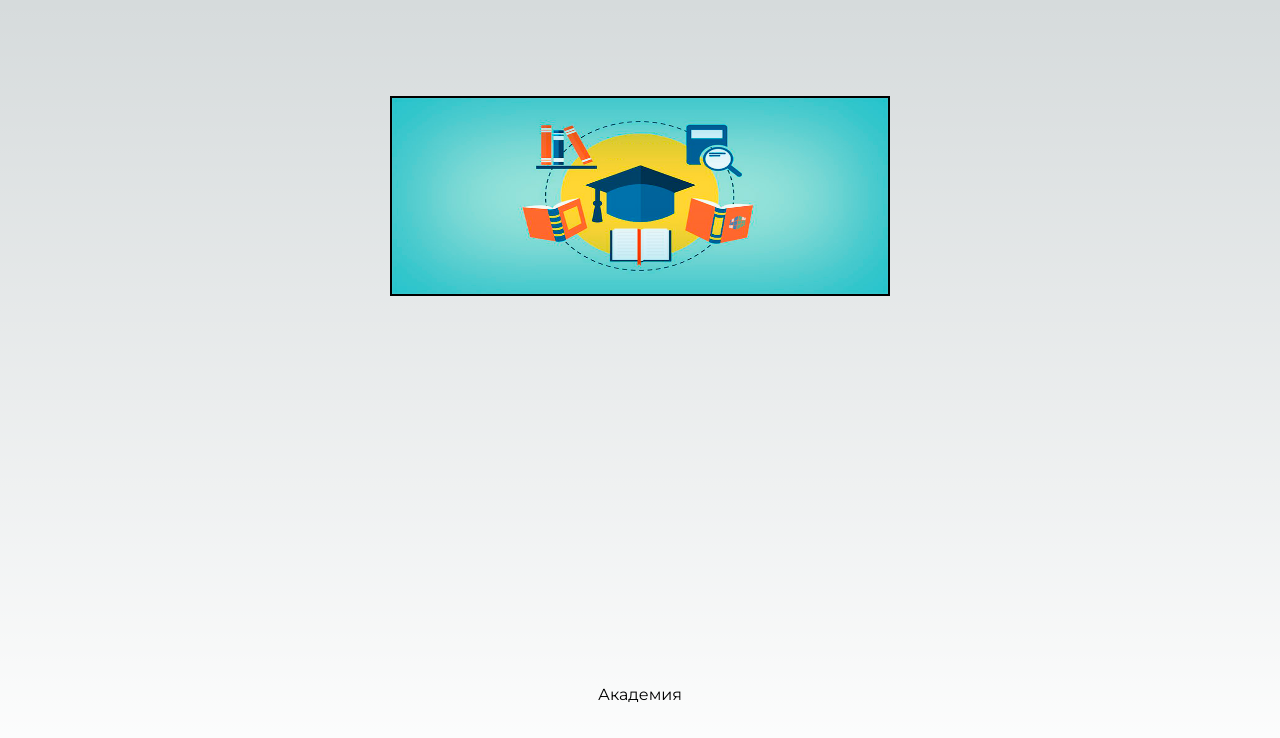
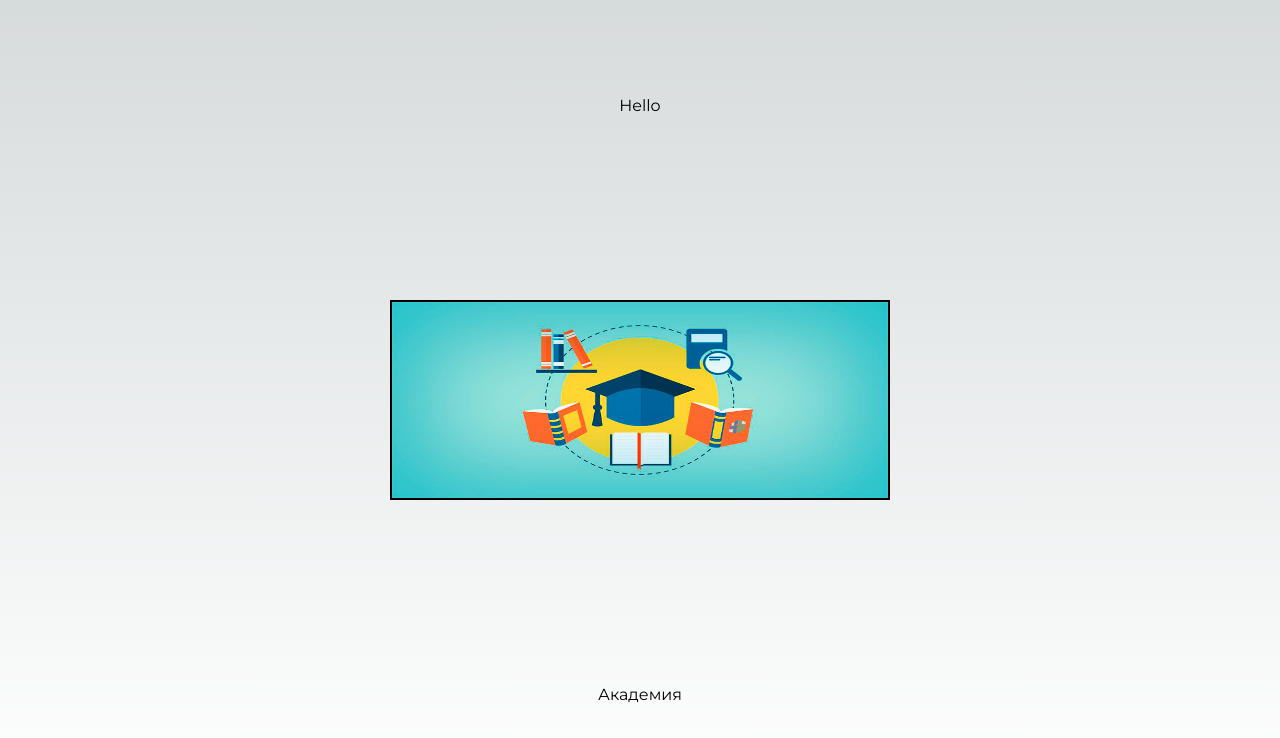
Before and after one commit to EgorEast/slobodskie-education, a Next.js app: page / in a window 1280 px wide. Shown: the top 738 px of the page. Built offline with nearby package versions, Linux system fonts and the light colour scheme.

Commit message:
added routing examples

```diff
--- a/src/app/globals.css
+++ b/src/app/global-style.tsx
@@ -1,4 +1,9 @@
-:root {
+'use client';
+
+import { createGlobalStyle } from 'styled-components';
+
+export const GlobalStyle = createGlobalStyle<{ $whiteColor?: boolean }>`
+  :root {
   --max-width: 1100px;
   --border-radius: 12px;
   --font-mono: ui-monospace, Menlo, Monaco, 'Cascadia Mono', 'Segoe UI Mono', 'Roboto Mono',
@@ -44,6 +49,8 @@ body {
 }
 
 body {
+  height: 100vh;
+  max-height: 100vh;
   color: var(--foreground);
   background: linear-gradient(to bottom, transparent, var(--background-end)) var(--background-start);
 }
@@ -58,3 +65,5 @@ a {
     color-scheme: dark;
   }
 }
+
+`;
--- /dev/null
+++ b/src/app/hello/(id-s)/2/page.tsx
@@ -0,0 +1,5 @@
+import { NextPage } from 'next';
+
+const IndexedHello: NextPage = () => <div>2</div>;
+
+export default IndexedHello;
--- a/src/app/layout.tsx
+++ b/src/app/layout.tsx
@@ -1,6 +1,6 @@
-import './globals.css';
 import type { Metadata } from 'next';
 import { Montserrat } from 'next/font/google';
+import { GlobalStyle } from './global-style';
 
 const inter = Montserrat({ subsets: ['latin', 'cyrillic'] });
 
@@ -14,6 +14,7 @@ export const metadata: Metadata = {
 export default function RootLayout({ children }: { children: React.ReactNode }) {
   return (
     <html lang='ru'>
+      <GlobalStyle />
       <body className={inter.className}>{children}</body>
     </html>
   );
--- a/src/app/page.tsx
+++ b/src/app/page.tsx
@@ -1,24 +1,9 @@
 'use client';
 
-import Image from 'next/image';
 import { useEffect } from 'react';
+import MainPage from 'pages/main-page';
 
-import styled from 'styled-components';
-
-const StyledMain = styled.main`
-  display: flex;
-  flex-direction: column;
-  justify-content: space-between;
-  align-items: center;
-  padding: 6rem;
-  min-height: 100vh;
-`;
-
-const StyledImage = styled(Image)`
-  border: 2px solid #000;
-`;
-
-export default function Home() {
+const Home = () => {
   useEffect(() => {
     if ('serviceWorker' in navigator) {
       navigator.serviceWorker.register('/service-worker.js').then((registration) => {
@@ -32,10 +17,7 @@ export default function Home() {
     }
   }, []);
 
-  return (
-    <StyledMain>
-      <StyledImage src='/education.jpg' alt='Education image' width={500} height={200} priority />
-      Академия
-    </StyledMain>
-  );
-}
+  return <MainPage />;
+};
+
+export default Home;
--- /dev/null
+++ b/src/pages/main-page.tsx
@@ -0,0 +1,33 @@
+import Image from 'next/image';
+import Link from 'next/link';
+
+import styled from 'styled-components';
+
+const StyledMain = styled.main`
+  display: flex;
+  flex-direction: column;
+  justify-content: space-between;
+  align-items: center;
+  padding: 6rem;
+  min-height: 100vh;
+`;
+
+const StyledImage = styled(Image)`
+  border: 2px solid #000;
+`;
+
+const MainPage = () => (
+  <StyledMain>
+    <Link href='/hello'>Hello</Link>
+    <StyledImage
+      src='/images/education.jpg'
+      alt='Education image'
+      width={500}
+      height={200}
+      priority
+    />
+    Академия
+  </StyledMain>
+);
+
+export default MainPage;
```
Also changed, not shown: src/app/hello/(id-s)/[...ids]/page.tsx (added, +12 -0 lines), src/app/hello/(id-s)/[id]/page.tsx (added, +12 -0 lines), src/app/hello/page.tsx (added, +15 -0 lines), src/pages/hello-page.tsx (added, +17 -0 lines), .eslintrc.js, public/images/education.jpg (renamed from public/education.jpg), 1 other file (tests, documents, lock files or other folders).
